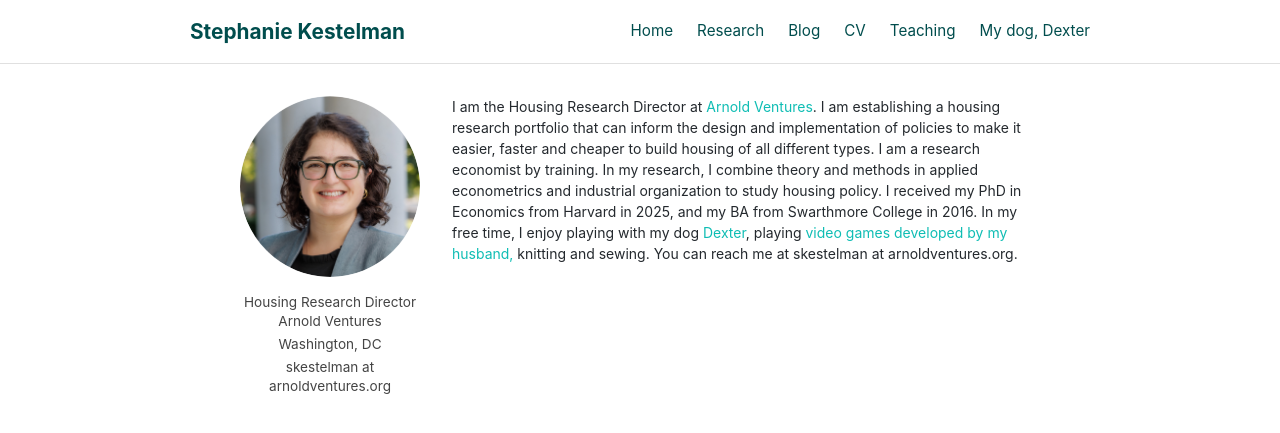
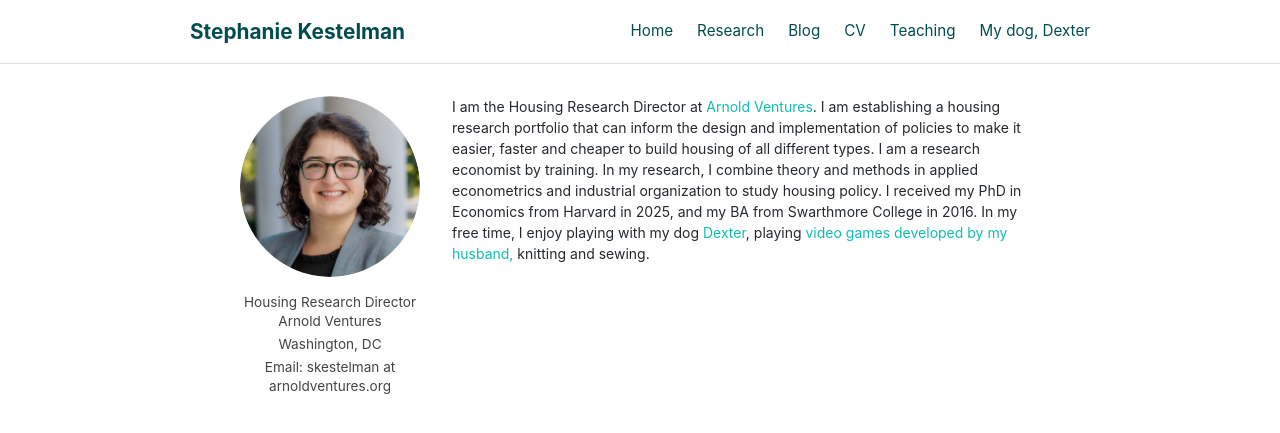
Before and after one commit to skestelman/skestelman.github.io, a Jekyll site: the page built from index.md, in a window 1280 px wide. Shown: the top 433 px of the page. Built offline with Jekyll 4.4.1, drawn with Linux system fonts in a browser that asks for light colours.

Commit message:
Update email format in index.md

```diff
--- a/index.md
+++ b/index.md
@@ -12,7 +12,7 @@ layout: page
     <div class="profile-info">
       <p>Housing Research Director<br>Arnold Ventures</p>
       <p>Washington, DC</p>
-      <p>skestelman at arnoldventures.org</p>
+      <p>Email: skestelman at arnoldventures.org</p>
     </div>
   </div>
   <div class="bio">
@@ -21,7 +21,6 @@ I am the Housing Research Director at <a href="https://www.arnoldventures.org/wo
 
 I am a research economist by training. In my research, I combine theory and methods in applied econometrics and industrial organization to study housing policy. I received my PhD in Economics from Harvard in 2025, and my BA from Swarthmore College in 2016. In my free time, I enjoy playing with my dog <a href="https://skestelman.github.io/dexter.html">Dexter</a>, playing <a href="https://store.steampowered.com/app/3801950/Maze_of_the_Lich/">video games developed by my husband,</a>  knitting and sewing.
 
-You can reach me at skestelman at arnoldventures.org.
 
   </div>
 </div>
```
